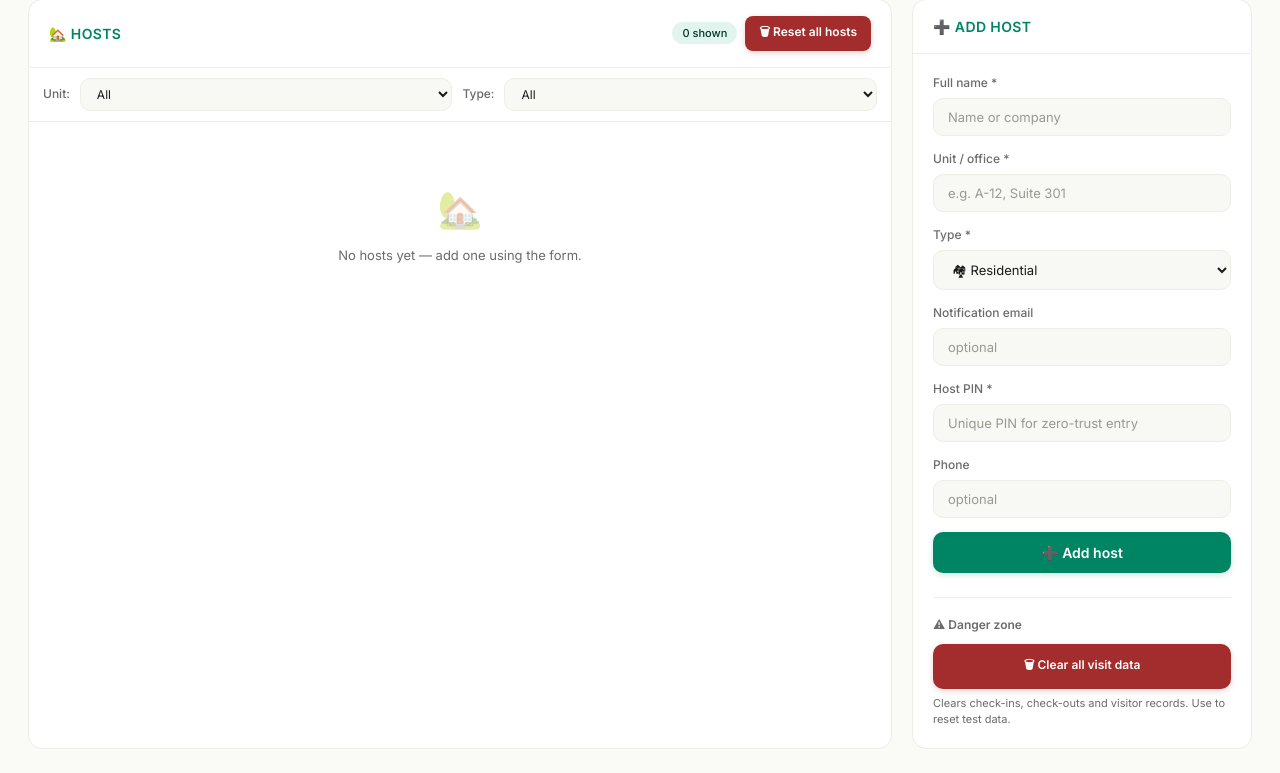
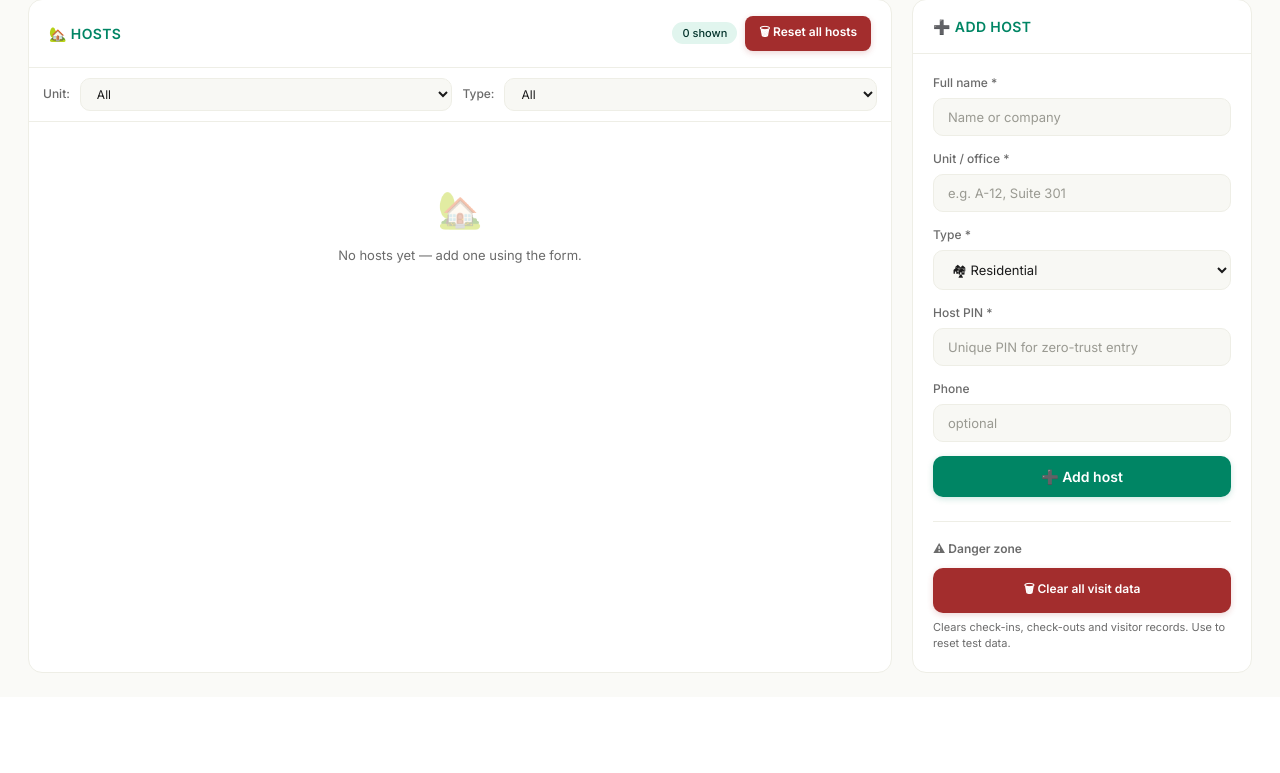
Before and after one commit to melissaangwenyi/DVTS-server, a Flask app: page /manage-hosts in a window 1280 px wide. Shown: the part 155-928 px from the top of the page. After the commit the page ends 828 px from the top, so only its background shows below. Run offline with Flask 3, Linux system fonts and the light colour scheme; the visitor is signed in with stand-in values (Sample User, id 1); some libraries are stand-ins or nearby versions.

Commit message:
hide email field - SMTP blocked on free hosting

```diff
--- a/templates/manage_hosts.html
+++ b/templates/manage_hosts.html
@@ -144,8 +144,9 @@
                         <option value="office">🏢 Office</option>
                     </select>
 
-                    <label>Notification email</label>
-                    <input type="email" name="host_email" placeholder="optional">
+                    <!-- Email field hidden — SMTP requires paid hosting.
+                         Feature is fully implemented in backend. -->
+                    <input type="hidden" name="host_email" value="">
 
                     <label>Host PIN *</label>
                     <input type="text" name="host_pin" required placeholder="Unique PIN for zero-trust entry">
```
